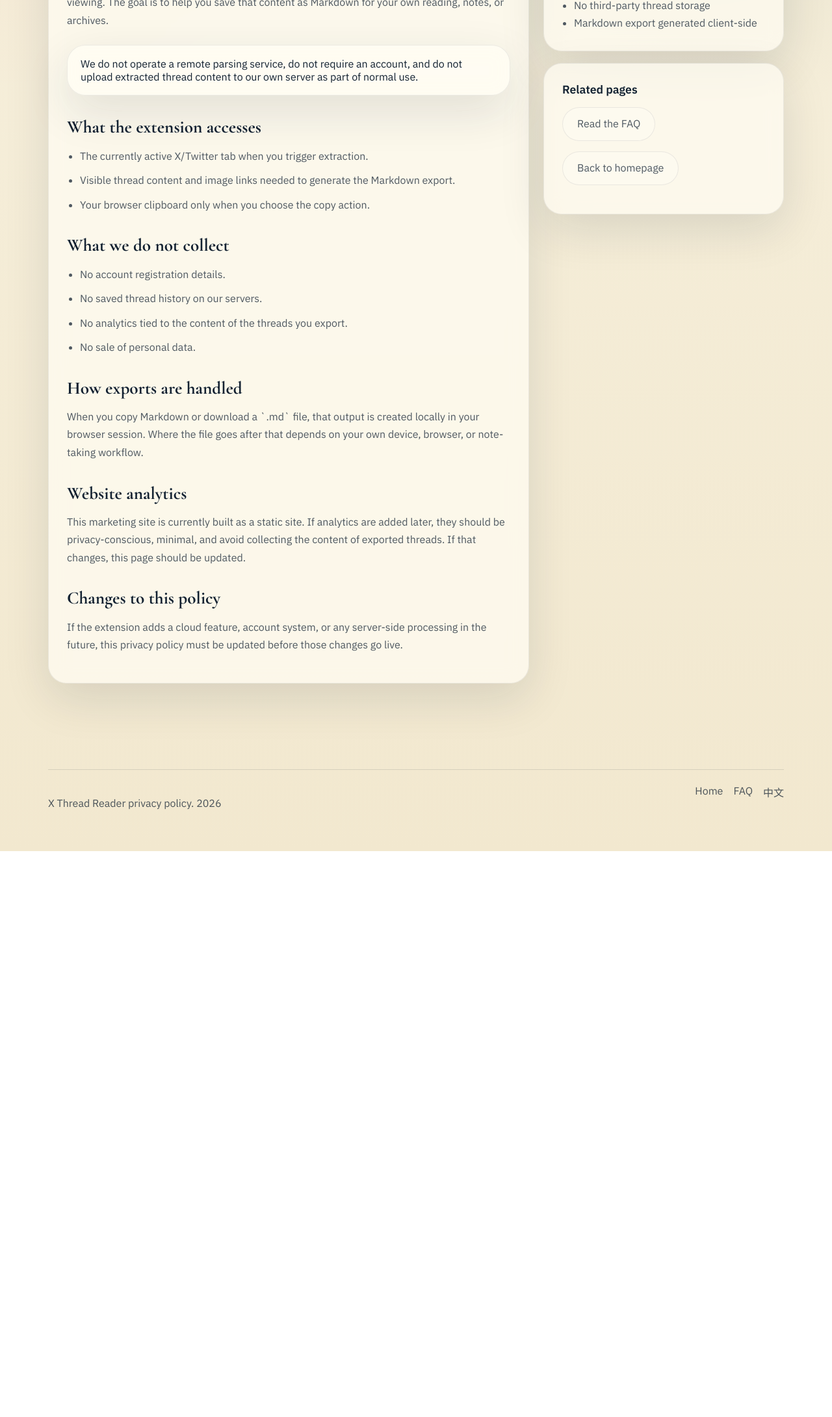
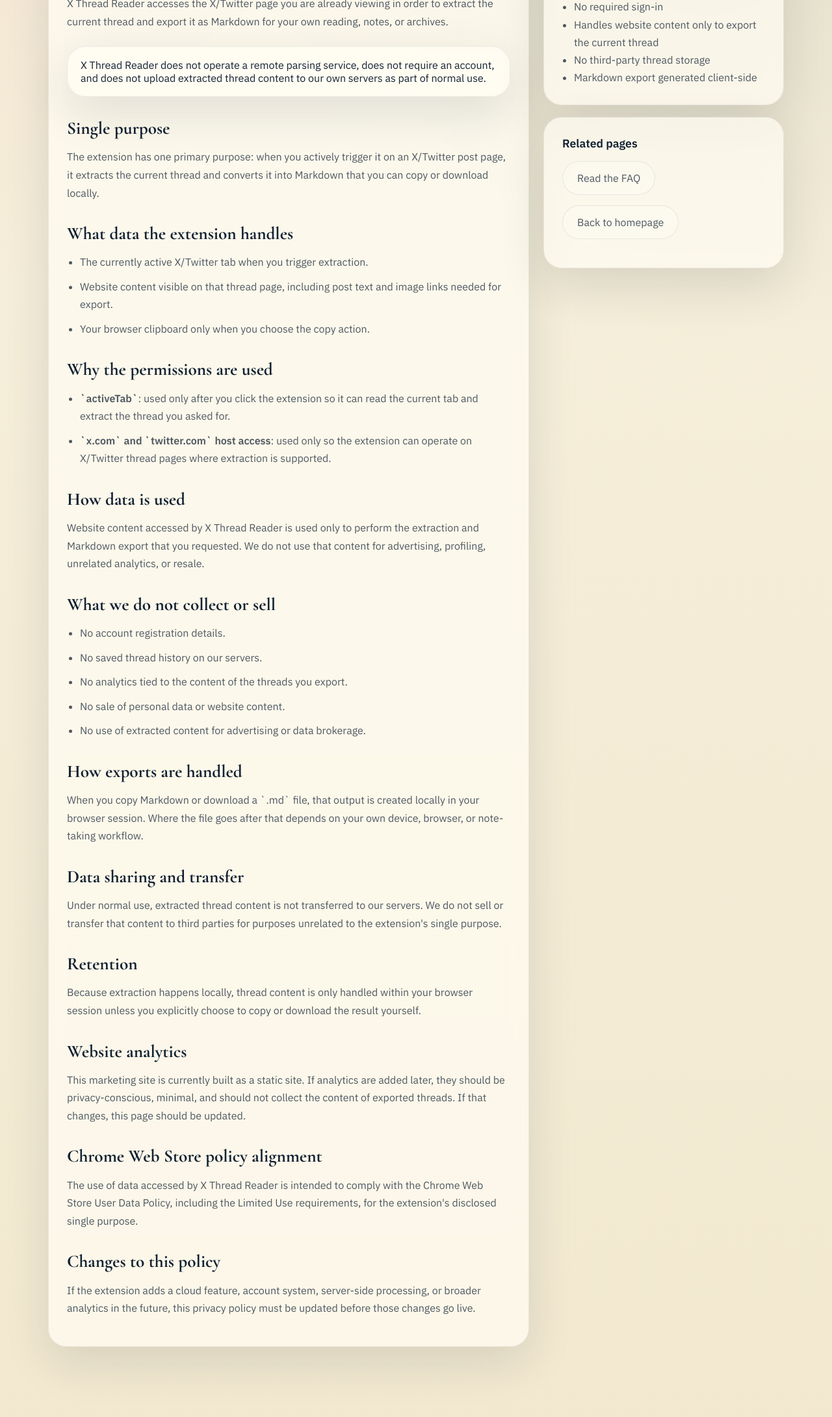
Before and after one commit to askfanxiaojun/x-thread-reader, a website: page site/privacy/index.html in a window 1280 px wide. Shown: the part 619-2800 px from the top of the page at 65% size. Before the commit the page ends 1929 px from the top, so only its background shows below. Drawn offline with nearby package versions, Linux system fonts and the light colour scheme.

Commit message:
Refine privacy policy for Chrome Web Store

```diff
--- a/site/privacy/index.html
+++ b/site/privacy/index.html
@@ -6,7 +6,7 @@
     <title>Privacy Policy - X Thread Reader</title>
     <meta
       name="description"
-      content="Read the privacy policy for X Thread Reader, the local-only Chrome extension for exporting X/Twitter threads to Markdown."
+      content="Read the privacy policy for X Thread Reader, including what website content the extension handles, why permissions are used, and how data stays local."
     />
     <meta name="theme-color" content="#122131" />
     <meta property="og:type" content="article" />
@@ -54,8 +54,9 @@
           <span class="eyebrow">Privacy policy</span>
           <h1>Your thread data stays in your browser.</h1>
           <p>
-            X Thread Reader is designed as a local-first browser extension. This page explains what the extension does,
-            what data it touches, and what it intentionally does not collect.
+            X Thread Reader is designed as a local-first browser extension. This page explains what website content
+            the extension handles, why it needs its permissions, and how that data is limited to the extension's
+            single purpose.
           </p>
           <div class="meta-row">
             <span class="meta-pill">Effective date: April 2, 2026</span>
@@ -67,27 +68,46 @@
           <article class="article page-card reveal" data-reveal>
             <h2>Privacy overview</h2>
             <p>
-              X Thread Reader extracts public thread content from the X/Twitter page that you are already viewing.
-              The goal is to help you save that content as Markdown for your own reading, notes, or archives.
+              X Thread Reader accesses the X/Twitter page you are already viewing in order to extract the current
+              thread and export it as Markdown for your own reading, notes, or archives.
             </p>
             <div class="article-callout">
-              We do not operate a remote parsing service, do not require an account, and do not upload extracted thread content
-              to our own server as part of normal use.
+              X Thread Reader does not operate a remote parsing service, does not require an account, and does not
+              upload extracted thread content to our own servers as part of normal use.
             </div>
 
-            <h3>What the extension accesses</h3>
+            <h3>Single purpose</h3>
+            <p>
+              The extension has one primary purpose: when you actively trigger it on an X/Twitter post page, it extracts
+              the current thread and converts it into Markdown that you can copy or download locally.
+            </p>
+
+            <h3>What data the extension handles</h3>
             <ul>
               <li>The currently active X/Twitter tab when you trigger extraction.</li>
-              <li>Visible thread content and image links needed to generate the Markdown export.</li>
+              <li>Website content visible on that thread page, including post text and image links needed for export.</li>
               <li>Your browser clipboard only when you choose the copy action.</li>
             </ul>
 
-            <h3>What we do not collect</h3>
+            <h3>Why the permissions are used</h3>
+            <ul>
+              <li><strong>`activeTab`</strong>: used only after you click the extension so it can read the current tab and extract the thread you asked for.</li>
+              <li><strong>`x.com` and `twitter.com` host access</strong>: used only so the extension can operate on X/Twitter thread pages where extraction is supported.</li>
+            </ul>
+
+            <h3>How data is used</h3>
+            <p>
+              Website content accessed by X Thread Reader is used only to perform the extraction and Markdown export
+              that you requested. We do not use that content for advertising, profiling, unrelated analytics, or resale.
+            </p>
+
+            <h3>What we do not collect or sell</h3>
             <ul>
               <li>No account registration details.</li>
               <li>No saved thread history on our servers.</li>
               <li>No analytics tied to the content of the threads you export.</li>
-              <li>No sale of personal data.</li>
+              <li>No sale of personal data or website content.</li>
+              <li>No use of extracted content for advertising or data brokerage.</li>
             </ul>
 
             <h3>How exports are handled</h3>
@@ -96,16 +116,35 @@
               Where the file goes after that depends on your own device, browser, or note-taking workflow.
             </p>
 
+            <h3>Data sharing and transfer</h3>
+            <p>
+              Under normal use, extracted thread content is not transferred to our servers. We do not sell or transfer
+              that content to third parties for purposes unrelated to the extension's single purpose.
+            </p>
+
+            <h3>Retention</h3>
+            <p>
+              Because extraction happens locally, thread content is only handled within your browser session unless you
+              explicitly choose to copy or download the result yourself.
+            </p>
+
             <h3>Website analytics</h3>
             <p>
-              This marketing site is currently built as a static site. If analytics are added later, they should be privacy-conscious,
-              minimal, and avoid collecting the content of exported threads. If that changes, this page should be updated.
+              This marketing site is currently built as a static site. If analytics are added later, they should be
+              privacy-conscious, minimal, and should not collect the content of exported threads. If that changes,
+              this page should be updated.
+            </p>
+
+            <h3>Chrome Web Store policy alignment</h3>
+            <p>
+              The use of data accessed by X Thread Reader is intended to comply with the Chrome Web Store User Data Policy,
+              including the Limited Use requirements, for the extension's disclosed single purpose.
             </p>
 
             <h3>Changes to this policy</h3>
             <p>
-              If the extension adds a cloud feature, account system, or any server-side processing in the future, this privacy policy
-              must be updated before those changes go live.
+              If the extension adds a cloud feature, account system, server-side processing, or broader analytics in the
+              future, this privacy policy must be updated before those changes go live.
             </p>
           </article>
 
@@ -115,6 +154,7 @@
               <ul>
                 <li>Local-only extraction</li>
                 <li>No required sign-in</li>
+                <li>Handles website content only to export the current thread</li>
                 <li>No third-party thread storage</li>
                 <li>Markdown export generated client-side</li>
               </ul>
```
Also changed, not shown: site/zh-cn/privacy/index.html (+49 -11 lines).
